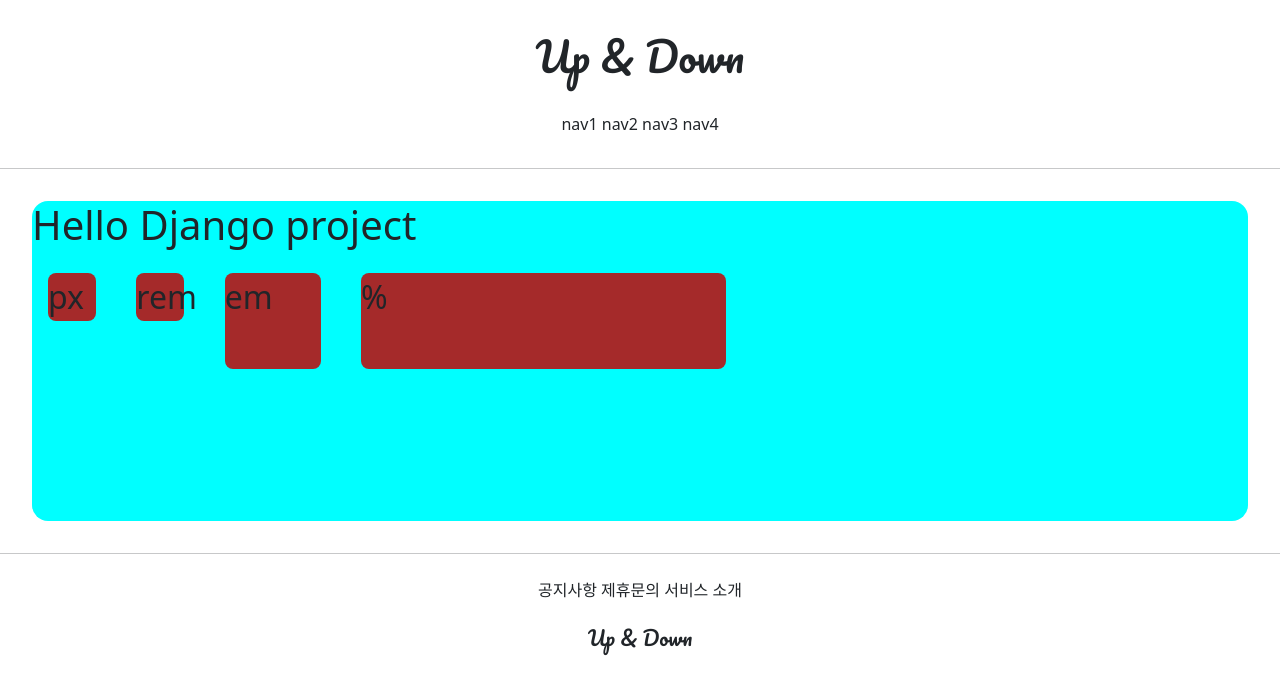
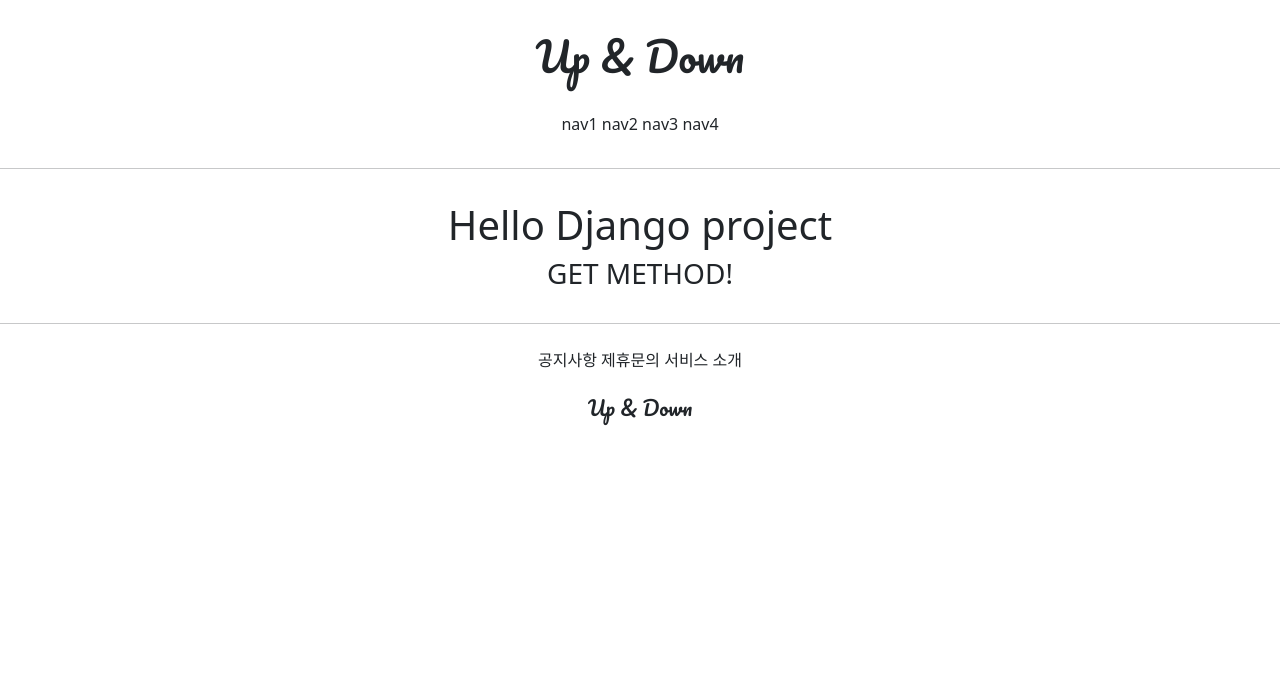
Before and after one commit to updaun/DjangoMyself, a Django app: page /accounts/hello_world/ in a window 1280 px wide. Shown: the top 695 px of the page. Run offline with Django 3.2, Linux system fonts and the light colour scheme; parts of the project's set-up code (start-up, migrations or seed data) failed here and were passed over.

Commit message:
separate rendering http post get method

```diff
--- a/accountapp/templates/accountapp/hello_world.html
+++ b/accountapp/templates/accountapp/hello_world.html
@@ -2,26 +2,8 @@
 
 {% block content %}
 
-    <style>
-        .testing {
-            background-color: brown;
-            margin: 1rem;
-            height: 48px;
-            width: 48px;
-            border-radius: .5rem;
-            display: inline-block;
-        }
-    </style>
-
-    <div style="height: 20rem; background-color: aqua;
-     margin: 2rem; border-radius: 1rem; font-size: 2rem">
+    <div style="margin: 2rem; text-align: center;">
         <h1>Hello Django project</h1>
-
-        <div class="testing" style="height: 48px; width: 48px;">px</div>
-        <div class="testing" style="height: 3rem; width: 3rem;">rem</div>
-        <div class="testing" style="height: 3em; width: 3em;">em</div>
-        <div class="testing" style="height: 30%; width: 30%;">%</div>
-
-
+        <h3>{{ text }}</h3>
     </div>
 {% endblock %}
--- a/accountapp/views.py
+++ b/accountapp/views.py
@@ -4,4 +4,7 @@ from django.shortcuts import render
 # Create your views here.
 def hello_world(request):
     #return HttpResponse('Hello_world')
-    return render(request, 'accountapp/hello_world.html')
+    if request.method == 'POST':
+        return render(request, 'accountapp/hello_world.html', context={'text':'POST METHOD!'})
+    else:
+        return render(request, 'accountapp/hello_world.html', context={'text':'GET METHOD!'})
```
